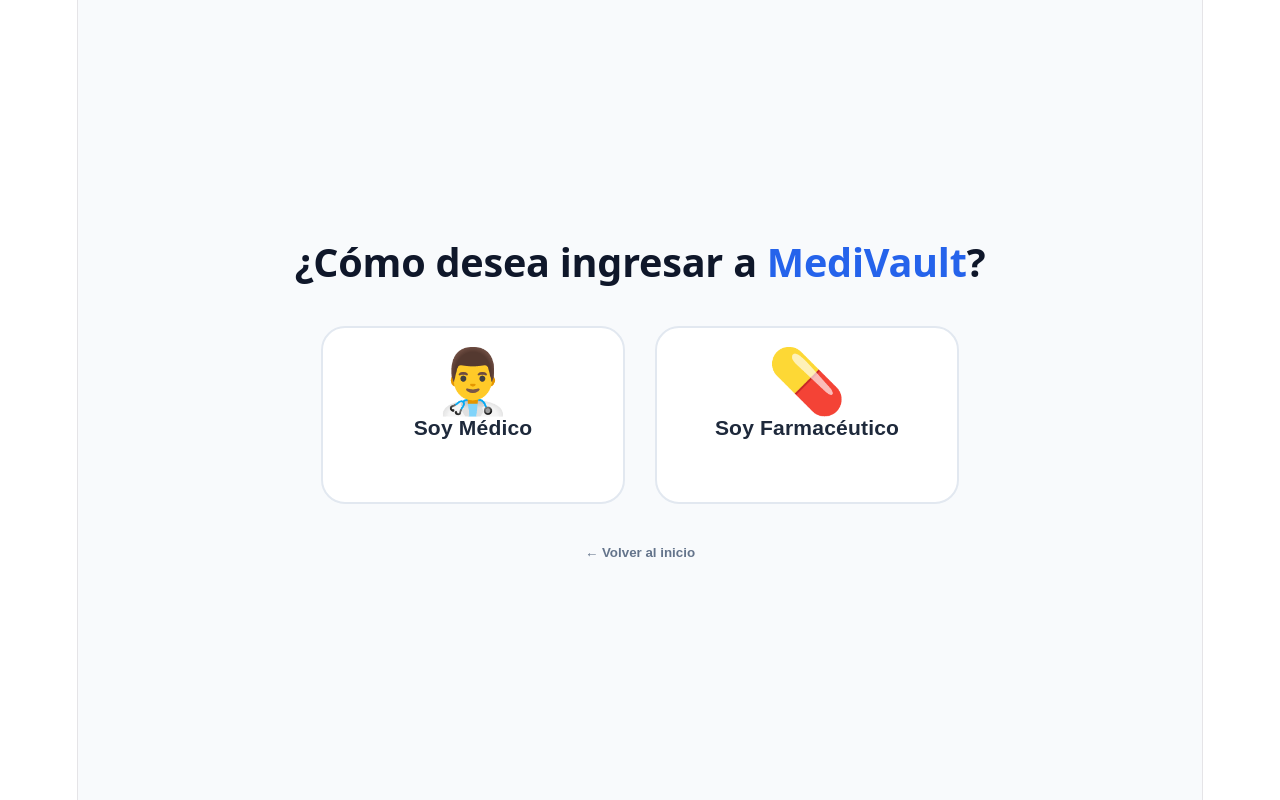
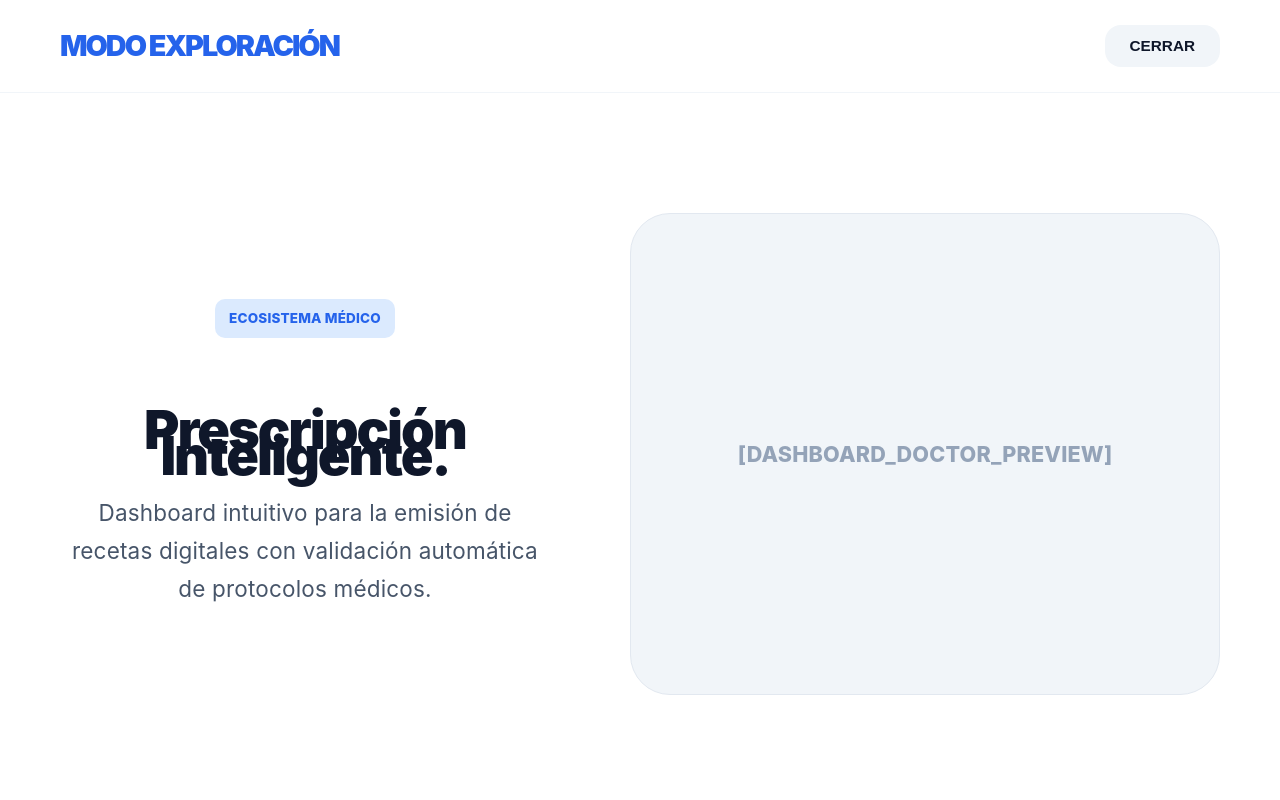
Before and after one commit to maia090607/medivault-app, a React (Vite) app: page / in a window 1280 px wide. Both pictures are taken after a click on the button "EXPLORAR PLATAFORMA". Shown: the top 800 px of the page. Built offline with nearby package versions, Linux system fonts and the light colour scheme; no server answers; the database is empty.

Commit message:
ARREGLO DE LA VISTA PRINCIPAL

```diff
--- a/src/views/Landing.jsx
+++ b/src/views/Landing.jsx
@@ -1,163 +1,87 @@
-import React from 'react';
+import React, { useState } from 'react';
 
 function Landing({ alIniciar }) {
+  const [showTour, setShowTour] = useState(false);
+
   const s = {
-    container: {
-      minHeight: '100vh',
-      fontFamily: '"Inter", sans-serif',
-      backgroundColor: '#ffffff',
-      color: '#1e293b',
-      overflowX: 'hidden'
-    },
-    nav: {
-      padding: '25px 60px',
-      display: 'flex',
-      justifyContent: 'space-between',
-      alignItems: 'center',
-      position: 'fixed',
-      top: 0,
-      width: '100%',
-      background: 'rgba(255,255,255,0.92)',
-      backdropFilter: 'blur(15px)',
-      zIndex: 100,
-      boxSizing: 'border-box',
-      borderBottom: '1px solid #f1f5f9'
-    },
-    hero: {
-      display: 'flex',
-      flexDirection: 'column',
-      alignItems: 'center',
-      justifyContent: 'center',
-      padding: '220px 20px 140px',
-      textAlign: 'center',
-      background: 'linear-gradient(180deg, #f0f7ff 0%, #ffffff 100%)'
-    },
-    title: {
-      fontSize: '5.5rem',
-      fontWeight: '950',
-      color: '#0f172a',
-      margin: 0,
-      lineHeight: '1',
-      letterSpacing: '-5px',
-      maxWidth: '1100px'
-    },
-    accent: { color: '#2563eb' },
-    btnMain: {
-      padding: '22px 50px',
-      background: '#2563eb',
-      color: '#ffffff',
-      borderRadius: '18px',
-      fontWeight: '700',
-      border: 'none',
-      cursor: 'pointer',
-      fontSize: '1.1rem',
-      transition: '0.3s cubic-bezier(0.4, 0, 0.2, 1)',
-      boxShadow: '0 15px 30px -5px rgba(37, 99, 235, 0.3)'
-    },
-    section: {
-      padding: '120px 60px',
-      maxWidth: '1400px',
-      margin: '0 auto'
-    },
-    statsGrid: {
-      display: 'grid',
-      gridTemplateColumns: 'repeat(3, 1fr)',
-      gap: '20px',
-      margin: '40px 0 100px',
-      background: '#f8fafc',
-      padding: '80px 40px',
-      borderRadius: '50px',
-      border: '1px solid #f1f5f9'
-    },
-    statBlock: {
-      display: 'flex',
-      flexDirection: 'column',
-      alignItems: 'center',
-      justifyContent: 'center',
-      textAlign: 'center'
-    },
-    statNumber: {
-      fontSize: '4.5rem',
-      fontWeight: '950',
-      color: '#2563eb',
-      letterSpacing: '-4px',
-      lineHeight: '1',
-      marginBottom: '15px'
-    },
-    statLabel: {
-      fontSize: '0.95rem',
-      fontWeight: '800',
-      color: '#475569',
-      textTransform: 'uppercase',
-      letterSpacing: '2px'
-    },
-    featureGrid: {
-      display: 'grid',
-      gridTemplateColumns: 'repeat(3, 1fr)',
-      gap: '24px',
-      marginTop: '80px'
-    },
-    featureCard: {
-      padding: '65px 45px',
-      borderRadius: '45px',
-      background: '#ffffff',
-      border: '1px solid #f1f5f9',
-      textAlign: 'left',
-      minHeight: '350px',
-      boxShadow: '0 10px 30px rgba(0,0,0,0.02)'
-    },
-    ctaSection: {
-      background: '#0f172a',
-      borderRadius: '60px',
-      margin: '0 60px 100px',
-      padding: '120px 40px',
-      textAlign: 'center',
-      color: '#ffffff'
-    },
-    footer: {
-      padding: '100px 60px 50px',
-      background: '#ffffff',
-      borderTop: '1px solid #f1f5f9'
-    },
-    footerGrid: {
-      display: 'grid',
-      gridTemplateColumns: '1.5fr repeat(3, 1fr)',
-      gap: '60px',
-      maxWidth: '1400px',
-      margin: '0 auto 80px',
-      textAlign: 'left'
-    }
+    container: { minHeight: '100vh', fontFamily: '"Inter", sans-serif', backgroundColor: '#ffffff', color: '#1e293b', overflowX: 'hidden' },
+    nav: { padding: '25px 60px', display: 'flex', justifyContent: 'space-between', alignItems: 'center', position: 'fixed', top: 0, width: '100%', background: 'rgba(255,255,255,0.95)', backdropFilter: 'blur(20px)', zIndex: 100, boxSizing: 'border-box', borderBottom: '1px solid #f1f5f9' },
+    hero: { display: 'flex', flexDirection: 'column', alignItems: 'center', justifyContent: 'center', padding: '240px 20px 160px', textAlign: 'center', background: 'radial-gradient(circle at 50% 0%, #eff6ff 0%, #ffffff 70%)' },
+    title: { fontSize: '5.2rem', fontWeight: '950', color: '#0f172a', margin: 0, lineHeight: '0.95', letterSpacing: '-4px', maxWidth: '1000px' },
+    btnMain: { padding: '20px 48px', background: '#2563eb', color: '#ffffff', borderRadius: '16px', fontWeight: '700', border: 'none', cursor: 'pointer', fontSize: '1.05rem', transition: '0.3s ease', boxShadow: '0 12px 24px -6px rgba(37, 99, 235, 0.4)' },
+
+    // STATS: Proporciones corregidas para legibilidad total
+    statsGrid: { display: 'grid', gridTemplateColumns: 'repeat(3, 1fr)', gap: '40px', margin: '0 60px 120px', background: '#f8fafc', padding: '100px 40px', borderRadius: '60px', border: '1px solid #f1f5f9' },
+    statBlock: { display: 'flex', flexDirection: 'column', alignItems: 'center', textAlign: 'center' },
+    statNumber: { fontSize: '4.8rem', fontWeight: '950', color: '#2563eb', letterSpacing: '-5px', lineHeight: '0.8', marginBottom: '25px' },
+    statLabel: { fontSize: '0.85rem', fontWeight: '800', color: '#64748b', textTransform: 'uppercase', letterSpacing: '2px' },
+
+    // FEATURES: Espaciado premium
+    section: { padding: '140px 60px', maxWidth: '1400px', margin: '0 auto' },
+    featureGrid: { display: 'grid', gridTemplateColumns: 'repeat(3, 1fr)', gap: '30px', marginTop: '80px' },
+    featureCard: { padding: '70px 50px', borderRadius: '48px', background: '#ffffff', border: '1px solid #f1f5f9', textAlign: 'left', minHeight: '380px', transition: '0.3s', boxShadow: '0 4px 20px rgba(0,0,0,0.02)' },
+
+    // TOUR: Ajuste de colores para que sea luminoso
+    tourOverlay: { position: 'fixed', top: 0, left: 0, width: '100%', height: '100%', background: '#ffffff', zIndex: 1000, overflowY: 'auto' },
+    tourImageSide: { flex: 1.2, background: '#f1f5f9', borderRadius: '40px', height: '480px', display: 'flex', alignItems: 'center', justifyContent: 'center', border: '1px solid #e2e8f0', color: '#94a3b8', fontWeight: '800', fontSize: '1.2rem' }
   };
 
   return (
     <div style={s.container}>
-      {/* HEADER */}
+
+      {/* TOUR PRODUCTO */}
+      {showTour && (
+        <div style={s.tourOverlay}>
+          <div style={{ padding: '25px 60px', display: 'flex', justifyContent: 'space-between', alignItems: 'center', borderBottom: '1px solid #f1f5f9', position: 'sticky', top: 0, background: 'white', zIndex: 10 }}>
+            <div style={{ fontSize: '1.6rem', fontWeight: '950', color: '#2563eb', letterSpacing: '-2px' }}>MODO EXPLORACIÓN</div>
+            <button style={{ ...s.btnMain, padding: '12px 25px', fontSize: '0.85rem', background: '#f1f5f9', color: '#0f172a', boxShadow: 'none' }} onClick={() => setShowTour(false)}>CERRAR</button>
+          </div>
+          <div style={{ padding: '120px 60px', maxWidth: '1200px', margin: '0 auto' }}>
+             <div style={{ display: 'flex', gap: '80px', alignItems: 'center', marginBottom: '140px' }}>
+                <div style={{ flex: 1 }}>
+                  <div style={{ background: '#dbeafe', color: '#2563eb', padding: '6px 14px', borderRadius: '10px', display: 'inline-block', fontWeight: '800', fontSize: '0.75rem', marginBottom: '25px' }}>ECOSISTEMA MÉDICO</div>
+                  <h3 style={{ fontSize: '3rem', fontWeight: '900', color: '#0f172a', letterSpacing: '-2px', marginBottom: '25px' }}>Prescripción Inteligente.</h3>
+                  <p style={{ fontSize: '1.25rem', color: '#475569', lineHeight: '1.7' }}>Dashboard intuitivo para la emisión de recetas digitales con validación automática de protocolos médicos.</p>
+                </div>
+                <div style={s.tourImageSide}>[DASHBOARD_DOCTOR_PREVIEW]</div>
+             </div>
+             <div style={{ display: 'flex', gap: '80px', alignItems: 'center', flexDirection: 'row-reverse' }}>
+                <div style={{ flex: 1 }}>
+                  <div style={{ background: '#dbeafe', color: '#2563eb', padding: '6px 14px', borderRadius: '10px', display: 'inline-block', fontWeight: '800', fontSize: '0.75rem', marginBottom: '25px' }}>ECOSISTEMA FARMACIA</div>
+                  <h3 style={{ fontSize: '3rem', fontWeight: '900', color: '#0f172a', letterSpacing: '-2px', marginBottom: '25px' }}>Dispensación Segura.</h3>
+                  <p style={{ fontSize: '1.25rem', color: '#475569', lineHeight: '1.7' }}>Validación de tokens en tiempo real que garantiza la entrega del medicamento correcto al paciente correcto.</p>
+                </div>
+                <div style={s.tourImageSide}>[PHARMACY_VERIFICATION_PREVIEW]</div>
+             </div>
+          </div>
+        </div>
+      )}
+
+      {/* LANDING PAGE */}
       <nav style={s.nav}>
         <div style={{ fontSize: '1.8rem', fontWeight: '950', color: '#2563eb', letterSpacing: '-2.5px' }}>MEDIVAULT</div>
         <div style={{ display: 'flex', gap: '40px', alignItems: 'center' }}>
-          <span style={{ fontWeight: '700', color: '#475569', cursor: 'pointer', fontSize: '0.9rem' }}>SOLUCIONES</span>
-          <span style={{ fontWeight: '700', color: '#475569', cursor: 'pointer', fontSize: '0.9rem' }}>SEGURIDAD</span>
-          <button style={{ ...s.btnMain, padding: '12px 30px', fontSize: '0.85rem', boxShadow: 'none' }} onClick={alIniciar}>LOGIN</button>
+          <span style={{ fontWeight: '700', color: '#64748b', cursor: 'pointer', fontSize: '0.85rem' }}>PRODUCTO</span>
+          <span style={{ fontWeight: '700', color: '#64748b', cursor: 'pointer', fontSize: '0.85rem' }}>SEGURIDAD</span>
+          <button style={{ ...s.btnMain, padding: '12px 28px', fontSize: '0.85rem', boxShadow: 'none' }} onClick={alIniciar}>ACCESO</button>
         </div>
       </nav>
 
-      {/* HERO SECTION */}
       <section style={s.hero}>
-        <div style={{ color: '#2563eb', fontWeight: '800', fontSize: '0.85rem', letterSpacing: '3px', marginBottom: '25px', textTransform: 'uppercase' }}>Infraestructura Sanitaria 2.0</div>
+        <div style={{ background: '#dbeafe', color: '#2563eb', padding: '8px 20px', borderRadius: '30px', fontWeight: '800', fontSize: '0.75rem', marginBottom: '30px', letterSpacing: '2px' }}>INFRAESTRUCTURA SANITARIA 2.0</div>
         <h1 style={s.title}>Tecnología que</h1>
         <h1 style={{ ...s.title, color: '#2563eb' }}>redefine el cuidado.</h1>
-        <p style={{ fontSize: '1.4rem', color: '#475569', maxWidth: '650px', margin: '45px 0', lineHeight: '1.6' }}>
-          Elevamos el estándar de la receta electrónica. Una plataforma robusta, diseñada para la precisión clínica y la seguridad inalterable del paciente.
+        <p style={{ fontSize: '1.4rem', color: '#475569', maxWidth: '680px', margin: '45px 0 60px', lineHeight: '1.6' }}>
+          Elevamos el estándar de la receta electrónica. Una plataforma robusta diseñada para la precisión clínica y la seguridad inalterable del paciente.
         </p>
-        <button style={s.btnMain} onClick={alIniciar}>EXPLORAR PLATAFORMA</button>
+        <button style={s.btnMain} onClick={() => setShowTour(true)}>EXPLORAR PLATAFORMA</button>
       </section>
 
-      {/* STATS SECTION */}
-      <section style={{ maxWidth: '1300px', margin: '0 auto', padding: '0 60px' }}>
-        <div style={s.statsGrid}>
+      {/* STATS */}
+      <section style={s.statsGrid}>
         <div style={s.statBlock}>
           <div style={s.statNumber}>99.9%</div>
-            <div style={s.statLabel}>Disponibilidad</div>
+          <div style={s.statLabel}>Uptime Sistema</div>
         </div>
         <div style={s.statBlock}>
           <div style={s.statNumber}>10ms</div>
@@ -167,46 +91,32 @@ function Landing({ alIniciar }) {
           <div style={s.statNumber}>0</div>
           <div style={s.statLabel}>Falsificaciones</div>
         </div>
-        </div>
       </section>
 
-      {/* FEATURES SECTION */}
+      {/* FEATURES */}
       <section style={s.section}>
         <div style={{ textAlign: 'left', maxWidth: '800px', marginBottom: '80px' }}>
-          <h2 style={{ fontSize: '3.8rem', fontWeight: '950', letterSpacing: '-4px', color: '#0f172a', lineHeight: '1', marginBottom: '25px' }}>
-            Innovación en cada proceso.
-          </h2>
-          <p style={{ fontSize: '1.4rem', color: '#475569', lineHeight: '1.6', fontWeight: '400', maxWidth: '600px' }}>
-            Nuestras herramientas ofrecen un rendimiento excepcional, garantizando que la gestión clínica sea tan precisa como su diagnóstico.
-          </p>
+          <h2 style={{ fontSize: '3.8rem', fontWeight: '950', letterSpacing: '-4px', color: '#0f172a', lineHeight: '1', marginBottom: '30px' }}>Innovación en cada proceso.</h2>
+          <p style={{ fontSize: '1.4rem', color: '#64748b', lineHeight: '1.6', maxWidth: '600px' }}>Herramientas de alto rendimiento diseñadas específicamente para el flujo de trabajo médico moderno.</p>
         </div>
 
         <div style={s.featureGrid}>
           <div style={s.featureCard}>
-            <span style={{fontSize: '2rem', display: 'block', marginBottom: '25px', color: '#2563eb'}}>✦</span>
-            <h3 style={{fontWeight: '900', fontSize: '1.8rem', marginBottom: '15px', color: '#0f172a', letterSpacing: '-1.5px'}}>Arquitectura Cifrada</h3>
-            <p style={{color: '#64748b', lineHeight: '1.7', fontSize: '1.1rem'}}>Tokens de validación efímeros para proteger la integridad de cada diagnóstico emitido.</p>
+            <span style={{ fontSize: '2.5rem', color: '#2563eb', display: 'block', marginBottom: '30px' }}>✦</span>
+            <h3 style={{ fontWeight: '900', fontSize: '1.8rem', color: '#0f172a', letterSpacing: '-1.5px', marginBottom: '20px' }}>Arquitectura Cifrada</h3>
+            <p style={{ color: '#64748b', lineHeight: '1.8', fontSize: '1.05rem' }}>Tokens de validación efímeros para proteger la integridad de cada diagnóstico emitido.</p>
           </div>
           <div style={s.featureCard}>
-            <span style={{fontSize: '2rem', display: 'block', marginBottom: '25px', color: '#2563eb'}}>✦</span>
-            <h3 style={{fontWeight: '900', fontSize: '1.8rem', marginBottom: '15px', color: '#0f172a', letterSpacing: '-1.5px'}}>Doble Autenticación</h3>
-            <p style={{color: '#64748b', lineHeight: '1.7', fontSize: '1.1rem'}}>Control total de acceso mediante firmas digitales personales y protocolos de seguridad avanzada.</p>
+            <span style={{ fontSize: '2.5rem', color: '#2563eb', display: 'block', marginBottom: '30px' }}>✦</span>
+            <h3 style={{ fontWeight: '900', fontSize: '1.8rem', color: '#0f172a', letterSpacing: '-1.5px', marginBottom: '20px' }}>Doble Autenticación</h3>
+            <p style={{ color: '#64748b', lineHeight: '1.8', fontSize: '1.05rem' }}>Control total de acceso mediante firmas digitales personales y protocolos de seguridad.</p>
           </div>
           <div style={s.featureCard}>
-            <span style={{fontSize: '2rem', display: 'block', marginBottom: '25px', color: '#2563eb'}}>✦</span>
-            <h3 style={{fontWeight: '900', fontSize: '1.8rem', marginBottom: '15px', color: '#0f172a', letterSpacing: '-1.5px'}}>Interoperabilidad</h3>
-            <p style={{color: '#64748b', lineHeight: '1.7', fontSize: '1.1rem'}}>Historiales clínicos que fluyen instantáneamente entre especialistas y farmacias autorizadas.</p>
+            <span style={{ fontSize: '2.5rem', color: '#2563eb', display: 'block', marginBottom: '30px' }}>✦</span>
+            <h3 style={{ fontWeight: '900', fontSize: '1.8rem', color: '#0f172a', letterSpacing: '-1.5px', marginBottom: '20px' }}>Interoperabilidad</h3>
+            <p style={{ color: '#64748b', lineHeight: '1.8', fontSize: '1.05rem' }}>Historiales clínicos que fluyen instantáneamente entre especialistas y farmacias autorizadas.</p>
           </div>
         </div>
-      </section>
-
-      {/* CTA SECTION */}
-      <section style={s.ctaSection}>
-        <h2 style={{ fontSize: '4rem', fontWeight: '950', letterSpacing: '-4px', marginBottom: '30px' }}>¿Listo para el cambio?</h2>
-        <p style={{ fontSize: '1.25rem', opacity: 0.8, marginBottom: '50px', maxWidth: '600px', margin: '0 auto 50px' }}>
-          Únase a la red de salud más eficiente y segura. Transforme su práctica médica hoy mismo.
-        </p>
-        <button style={{ ...s.btnMain, background: '#ffffff', color: '#2563eb', boxShadow: 'none' }} onClick={alIniciar}>COMENZAR AHORA</button>
       </section>
 
       {/* FOOTER */}
@@ -214,32 +124,25 @@ function Landing({ alIniciar }) {
         <div style={s.footerGrid}>
           <div>
             <div style={{ fontSize: '1.8rem', fontWeight: '950', color: '#2563eb', letterSpacing: '-2px', marginBottom: '25px' }}>MEDIVAULT</div>
-            <p style={{ color: '#64748b', fontSize: '1rem', lineHeight: '1.6', maxWidth: '300px' }}>
-              Redefiniendo el futuro de la gestión médica a través de la excelencia técnica y el diseño humano.
-            </p>
+            <p style={{ color: '#94a3b8', fontSize: '0.9rem', lineHeight: '1.6' }}>Redefiniendo la gestión médica con excelencia técnica.</p>
           </div>
           <div>
-            <h4 style={{ fontSize: '0.85rem', fontWeight: '900', color: '#0f172a', textTransform: 'uppercase', letterSpacing: '2px', marginBottom: '30px' }}>Plataforma</h4>
-            <span style={{ display: 'block', color: '#64748b', marginBottom: '15px' }}>Receta Digital</span>
-            <span style={{ display: 'block', color: '#64748b', marginBottom: '15px' }}>Ficha Clínica</span>
-            <span style={{ display: 'block', color: '#64748b', marginBottom: '15px' }}>Inventario</span>
+            <h4 style={{ fontSize: '0.8rem', fontWeight: '900', color: '#0f172a', letterSpacing: '1px', marginBottom: '25px' }}>PRODUCTO</h4>
+            <span style={{ display: 'block', color: '#64748b', marginBottom: '12px', fontSize: '0.9rem' }}>Receta Digital</span>
+            <span style={{ display: 'block', color: '#64748b', marginBottom: '12px', fontSize: '0.9rem' }}>Seguridad</span>
           </div>
           <div>
-            <h4 style={{ fontSize: '0.85rem', fontWeight: '900', color: '#0f172a', textTransform: 'uppercase', letterSpacing: '2px', marginBottom: '30px' }}>Compañía</h4>
-            <span style={{ display: 'block', color: '#64748b', marginBottom: '15px' }}>Nosotros</span>
-            <span style={{ display: 'block', color: '#64748b', marginBottom: '15px' }}>Seguridad</span>
-            <span style={{ display: 'block', color: '#64748b', marginBottom: '15px' }}>Contacto</span>
+            <h4 style={{ fontSize: '0.8rem', fontWeight: '900', color: '#0f172a', letterSpacing: '1px', marginBottom: '25px' }}>LEGAL</h4>
+            <span style={{ display: 'block', color: '#64748b', marginBottom: '12px', fontSize: '0.9rem' }}>Privacidad</span>
+            <span style={{ display: 'block', color: '#64748b', marginBottom: '12px', fontSize: '0.9rem' }}>Términos</span>
           </div>
           <div>
-            <h4 style={{ fontSize: '0.85rem', fontWeight: '900', color: '#0f172a', textTransform: 'uppercase', letterSpacing: '2px', marginBottom: '30px' }}>Legal</h4>
-            <span style={{ display: 'block', color: '#64748b', marginBottom: '15px' }}>Privacidad</span>
-            <span style={{ display: 'block', color: '#64748b', marginBottom: '15px' }}>Términos</span>
-            <span style={{ display: 'block', color: '#64748b', marginBottom: '15px' }}>Cookies</span>
+            <h4 style={{ fontSize: '0.8rem', fontWeight: '900', color: '#0f172a', letterSpacing: '1px', marginBottom: '25px' }}>UBICACIÓN</h4>
+            <span style={{ display: 'block', color: '#0f172a', fontWeight: '800', fontSize: '0.9rem' }}>VALLEDUPAR / COL</span>
           </div>
         </div>
-        <div style={{ borderTop: '1px solid #f1f5f9', paddingTop: '50px', display: 'flex', justifyContent: 'space-between', alignItems: 'center' }}>
-          <p style={{ color: '#94a3b8', fontSize: '0.85rem', fontWeight: '600' }}>© 2026 MEDIVAULT. TODOS LOS DERECHOS RESERVADOS.</p>
-          <span style={{ color: '#0f172a', fontWeight: '800', fontSize: '0.85rem', letterSpacing: '1px' }}>VALLEDUPAR / COLOMBIA</span>
+        <div style={{ borderTop: '1px solid #f1f5f9', paddingTop: '40px', textAlign: 'center' }}>
+          <p style={{ color: '#94a3b8', fontSize: '0.8rem', fontWeight: '600' }}>© 2026 MEDIVAULT. TODOS LOS DERECHOS RESERVADOS.</p>
         </div>
       </footer>
     </div>
```
Lines whose indentation alone changed are shown as unchanged.
